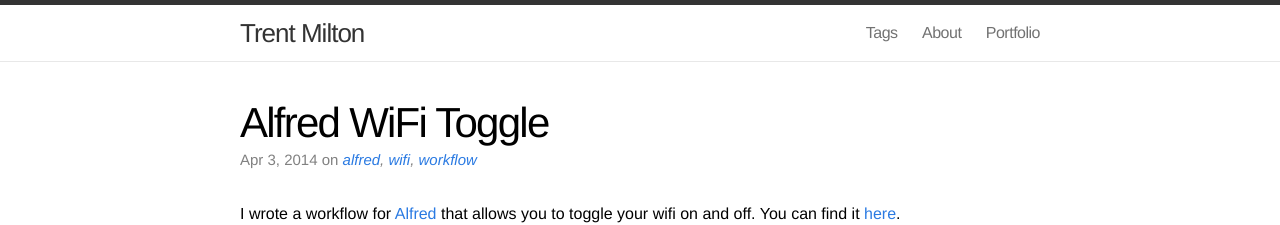
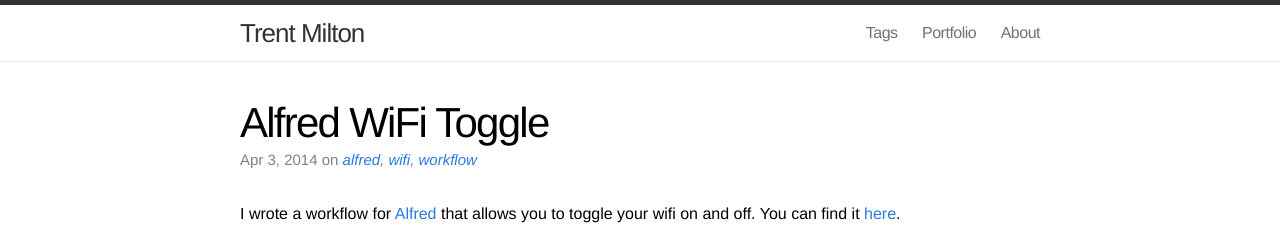
Before and after one commit to trentmilton/trentmilton-site-jekyll, a Jekyll site: the page built from _posts/2014-04-03-alfred-wifi-toggle.md, in a window 1280 px wide. Shown: the top 225 px of the page. Built offline with Jekyll 4.4.1, drawn with Linux system fonts in a browser that asks for light colours; comment, search, counter and statistics services are not loaded.

Commit message:
Fixed order of links and set to understand the server they are in (site.baseurl vs site.url

```diff
--- a/_includes/header.html
+++ b/_includes/header.html
@@ -17,9 +17,9 @@
         </svg>
       </a>
       <div class="trigger">
-      <a class="page-link" href="{{ site.url }}/tags">Tags</a>
-      	<a class="page-link" href="{{ site.url }}/about">About</a>
-      	<a class="page-link" href="{{ site.url }}/portfolio">Portfolio</a>
+      <a class="page-link" href="{{ site.baseurl }}/tags">Tags</a>
+      	<a class="page-link" href="{{ site.baseurl }}/portfolio">Portfolio</a>
+      	<a class="page-link" href="{{ site.baseurl }}/about">About</a>
       </div>
     </nav>
 
```
